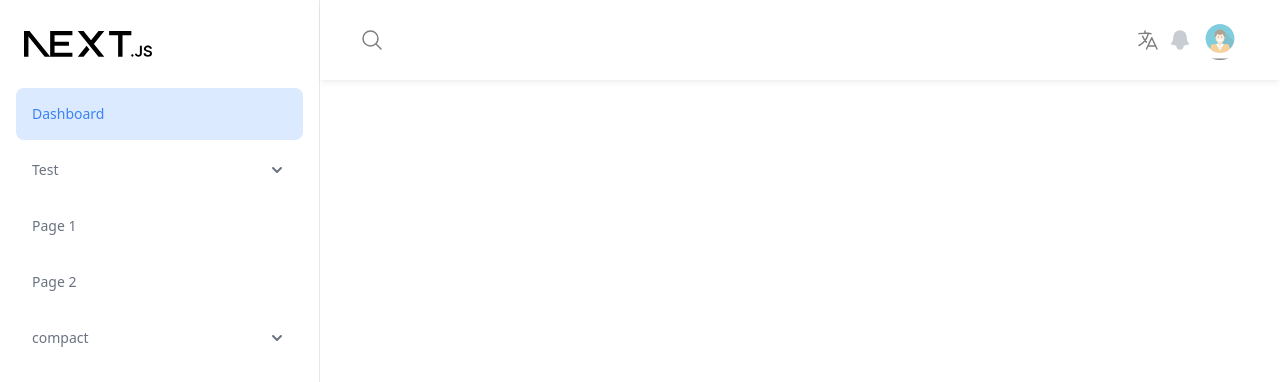
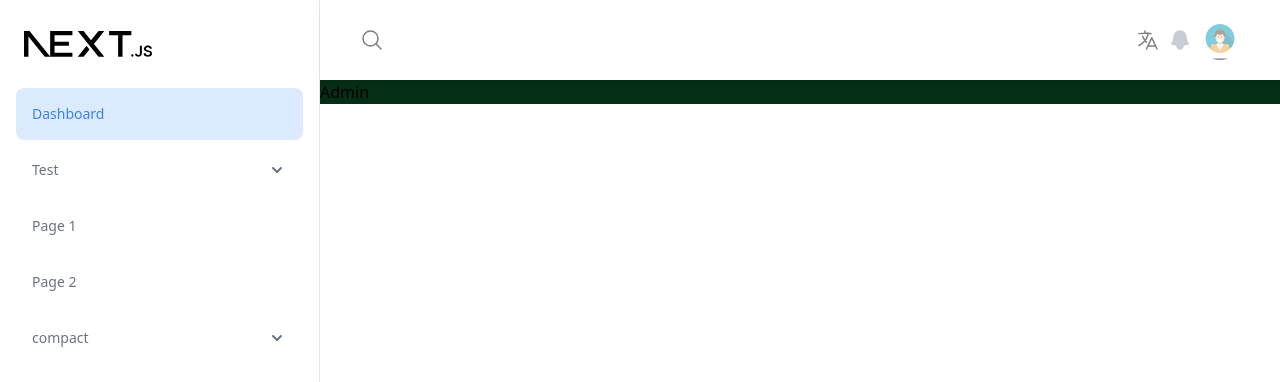
Before and after one commit to khaldounalhalabi/rn-center-frontend, a Next.js app: page /admin in a window 1280 px wide. Shown: the top 382 px of the page. Built offline with nearby package versions, Linux system fonts and the light colour scheme.

Commit message:
layout is done

```diff
--- /dev/null
+++ b/src/app/admin/layout.tsx
@@ -0,0 +1,19 @@
+import React from "react";
+import { Header } from "@/components/common/Header";
+
+const Layout = ({
+  children,
+}: Readonly<{
+  children: React.ReactNode;
+}>) => {
+  return (
+    <>
+      <Header />
+      <main className={`grid grid-cols-4`}>
+        <div className={`col-start-2 col-end-5`}>{children}</div>
+      </main>
+    </>
+  );
+};
+
+export default Layout;
--- a/src/app/admin/page.tsx
+++ b/src/app/admin/page.tsx
@@ -2,11 +2,7 @@ import React from "react";
 import { Header } from "@/components/common/Header";
 
 const Home = () => {
-  return (
-    <main>
-      <Header />
-    </main>
-  );
+  return <h1 className={`w-full bg-green-950`}>Admin</h1>;
 };
 
 export default Home;
--- a/src/components/common/Header.tsx
+++ b/src/components/common/Header.tsx
@@ -14,7 +14,7 @@ export const OpenMenuContext: React.Context<OpenMenuContextType | undefined> =
 export const Header = () => {
   const [openMenu, setOpenMenu] = useState(false);
   return (
-    <header className={`md:grid md:grid-cols-4`}>
+    <header className={`md:grid md:grid-cols-4 max-h-20`}>
       <OpenMenuContext.Provider value={{ openMenu, setOpenMenu }}>
         <Sidebar />
         <Navbar />
```
